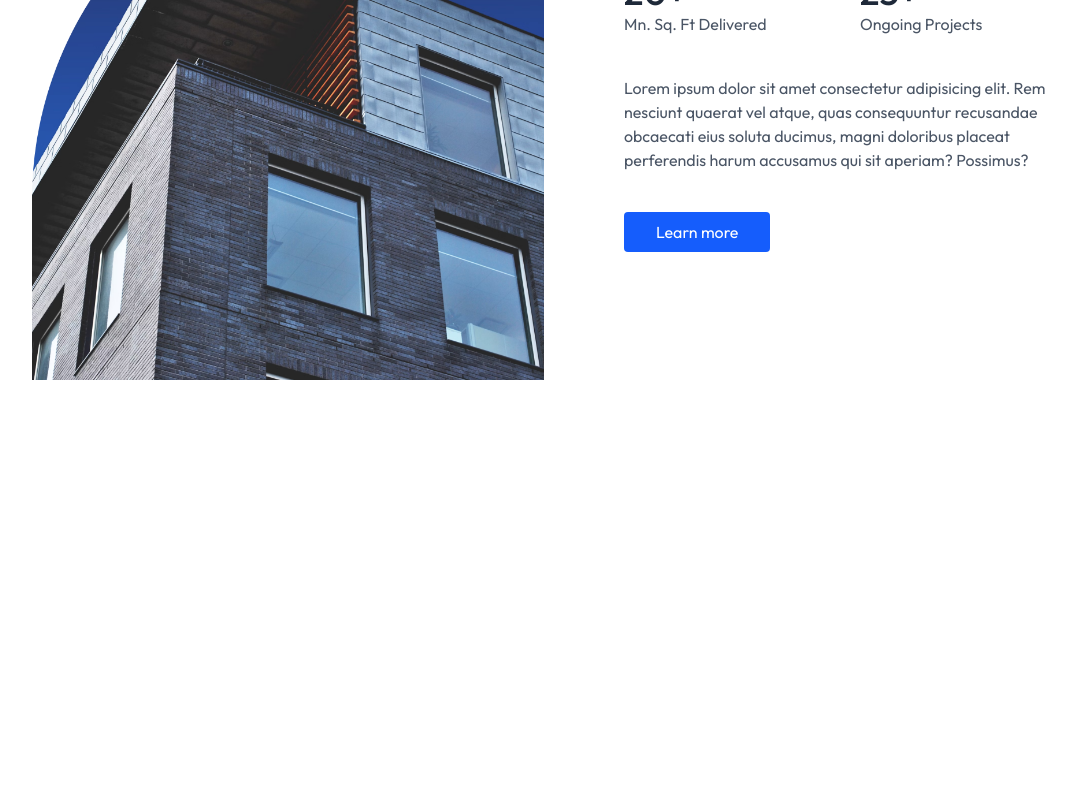
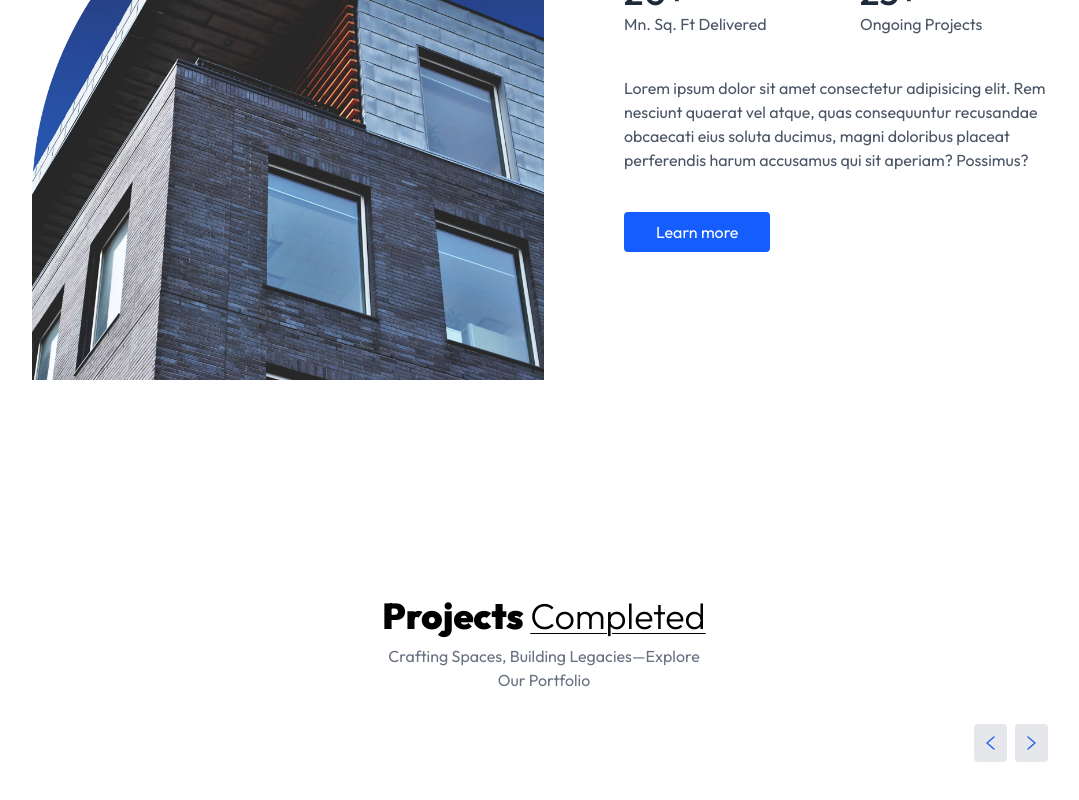
Before and after one commit to suryakiran18239/real-estate, a React (Vite) app: page / in a window 1280 px wide. Shown: the part 1172-1972 px from the top of the page, without its empty margins (96-1175 px from the left). Before the commit the page ends 1608 px from the top, so only its background shows below. Built offline with nearby package versions, Linux system fonts and the light colour scheme.

Commit message:
Intial setup for projects component

```diff
--- a/src/App.jsx
+++ b/src/App.jsx
@@ -1,12 +1,14 @@
 import React from "react";
 import Header from "./components/Header";
 import About from "./components/About";
+import Projects from "./components/Projects";
 
 function App() {
   return (
     <div className="w-full overflow-hidden">
       <Header />
       <About />
+      <Projects />
     </div>
   );
 }
--- /dev/null
+++ b/src/components/Projects.jsx
@@ -0,0 +1,31 @@
+import React from "react";
+import { assets } from "../assets/assets";
+
+const Projects = () => {
+  return (
+    <div
+      className="container mx-auto py-4 pt-20 px-6 md:px-20 lg:px-32 my-20 w-full overflow-hidden"
+      id="Projects"
+    >
+      <h1 className="text-2xl sm:text-4xl font-black mb-2 text-center">
+        Projects{" "}
+        <span className="underline underline-offset-4 decoration-1 font-light">
+          Completed
+        </span>
+      </h1>
+      <p className="text-gray-500 text-center mb-8 max-w-80 mx-auto">
+        Crafting Spaces, Building Legacies—Explore Our Portfolio
+      </p>
+      <div className="flex justify-end items-center mb-8">
+        <button className="bg-gray-200 rounded mr-2 p-3">
+          <img src={assets.left_arrow} alt="Previous" />
+        </button>
+        <button className="bg-gray-200 rounded p-3 mr-2">
+          <img src={assets.right_arrow} alt="Next" />
+        </button>
+      </div>
+    </div>
+  );
+};
+
+export default Projects;
```
